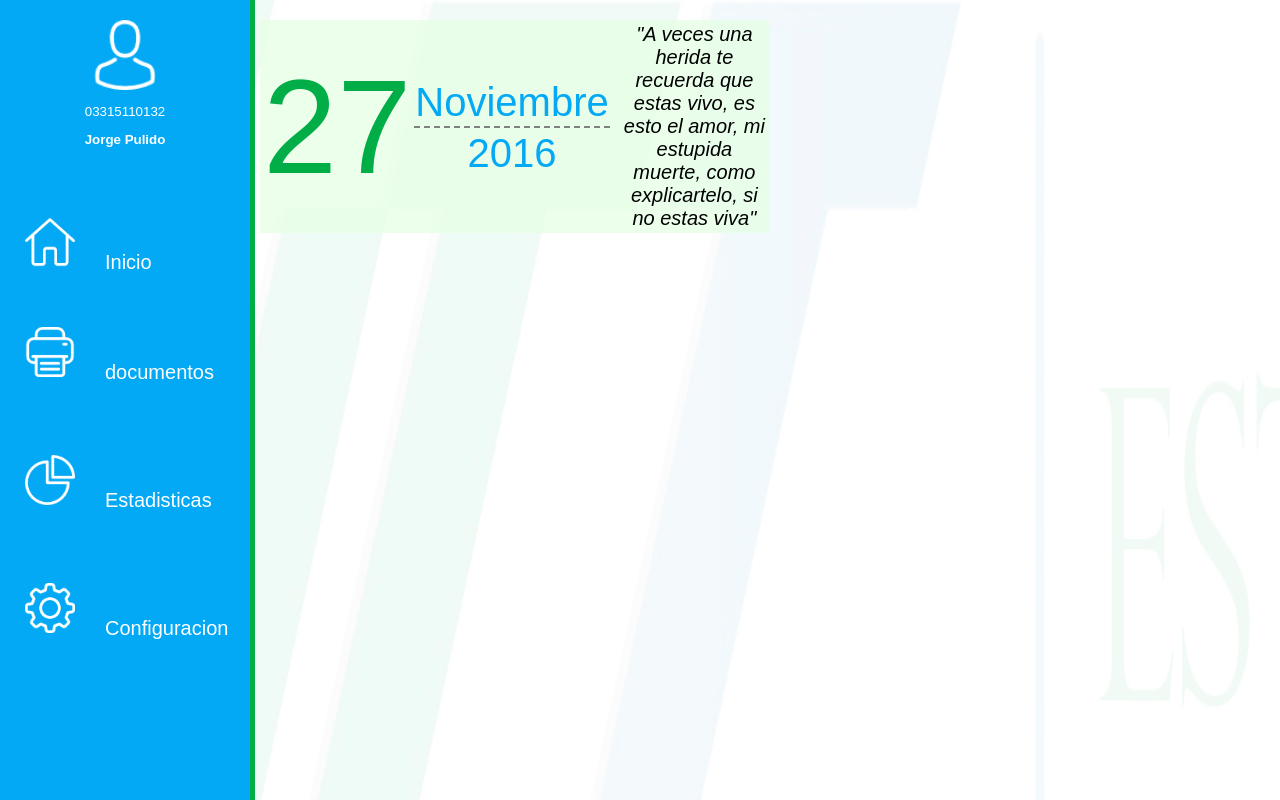
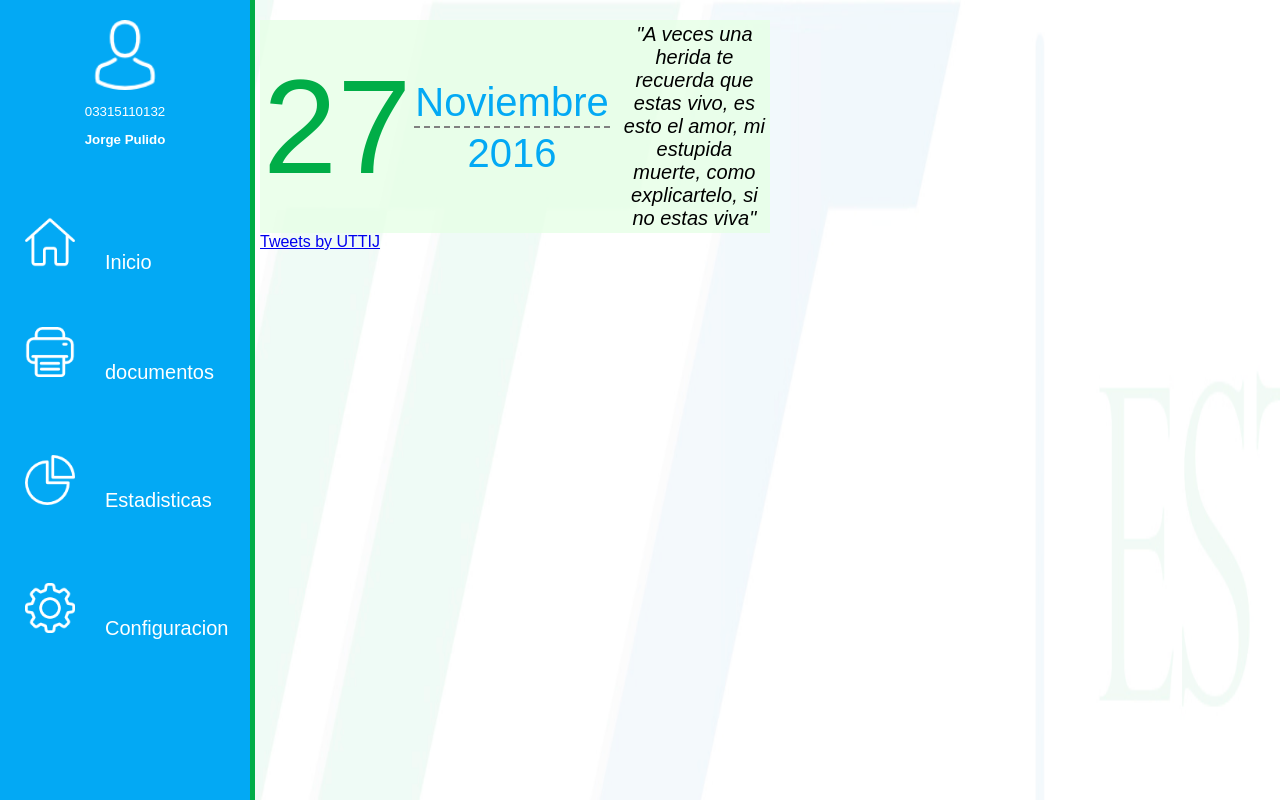
Before and after one commit to RowerPulido/Estadias, a PHP site: page / in a window 1280 px wide. Run offline with PHP 8.4, Linux system fonts and the light colour scheme.

Commit message:
ignoren quiero probar algo que debe estar host

```diff
--- a/css/styles.css
+++ b/css/styles.css
@@ -432,6 +432,12 @@ background-color: #F44336;
 	font-size: 30pt;
 	color:#03A9F4;
 }
+
+#divTwitter{
+	position: static;
+	right: 10%;
+	top:60%;
+}
 /*NO TOCAR*/
 
 @media only screen and (max-width: 500px){
--- a/index.html
+++ b/index.html
@@ -3,6 +3,7 @@
 	<head>
 		<title>Estadias Inicio</title>
 		<script src="js/functions.js" type="text/javascript"></script>
+		<meta name="twitter:dnt" content="on">
 		<script src="js/elements_config.js"></script>
 		<script src="js/svg.js" type="text/javascript" ></script>
 		<link rel="stylesheet" type="text/css" href="css/styles.css">
--- a/js/functions.js
+++ b/js/functions.js
@@ -28,6 +28,13 @@ var user=
 
 function initAlum(){
 	dashboard();
+	divTwitter();
+}
+function divTwitter(){
+	var cuerpo=document.getElementById('cuerpo');
+	var divTwitter=createDiv('divTwitter');
+	divTwitter.innerHTML='<a class="twitter-timeline" href="https://twitter.com/UTTIJ">Tweets by UTTIJ</a> <script async src="//platform.twitter.com/widgets.js" charset="utf-8"></script>';
+	cuerpo.appendChild(divTwitter);
 }
 function createNotification(){
 	var body=document.getElementById('body');
```
